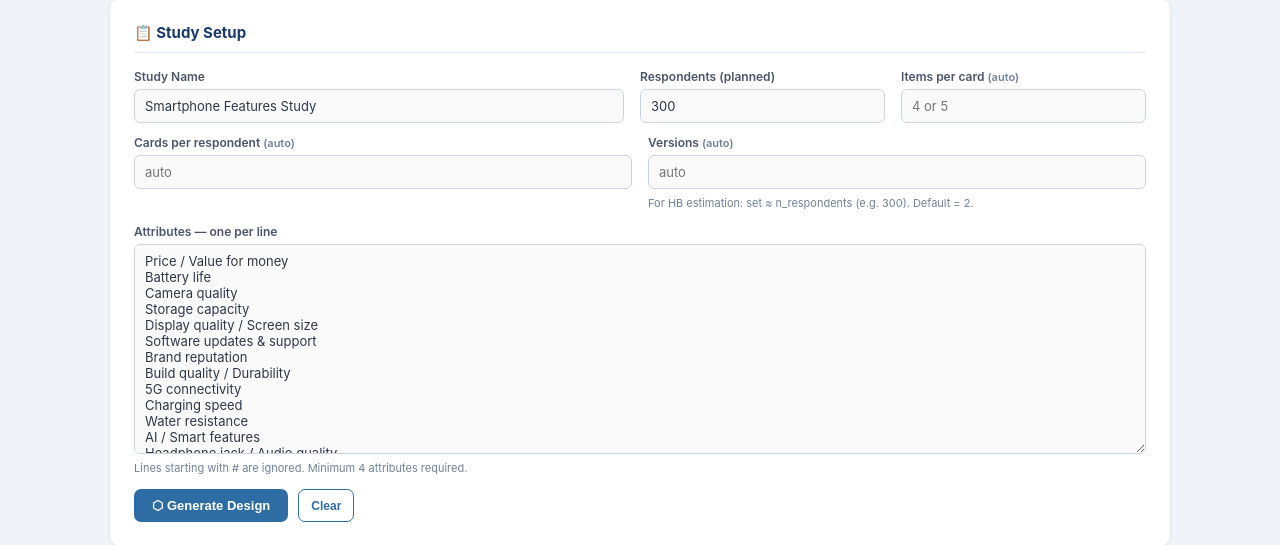
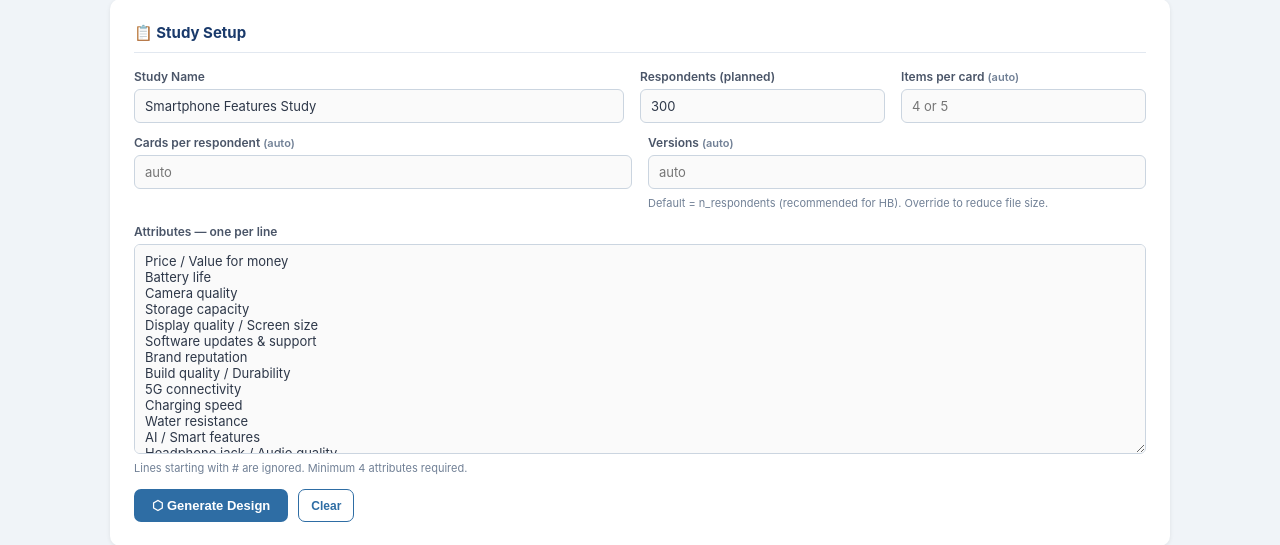
Before and after one commit to AbhishekKapoor/MaxDiff, a Flask app: page / in a window 1280 px wide. Shown: the part 157-702 px from the top of the page. Run offline with Flask 3, Linux system fonts and the light colour scheme.

Commit message:
Default n_versions to n_respondents in Design API
When the Versions field is left blank, the design now generates
n_versions = n_respondents instead of 2. This matches Sawtooth's
default behaviour and is required for HB individual-level estimation.
Updated the UI hint to reflect the new default.

Co-Authored-By: Claude Sonnet 4.6 <noreply@anthropic.com>
Claude-Session: https://claude.ai/code/session_01GBtqd9Y6yZDNVmQnyV42yh

```diff
--- a/app.py
+++ b/app.py
@@ -83,6 +83,9 @@ def api_design():
     t = int(t) if t else None
     v = max(1, int(v)) if v else None
 
+    # Default: n_versions = n_respondents (Sawtooth convention; needed for HB)
+    effective_versions = v if v is not None else n_resp
+
     try:
         items_df, design_df, stats = generate_design_from_attributes(
             attributes=attributes,
@@ -90,7 +93,7 @@ def api_design():
             k_per_task=k,
             n_tasks=t,
             seed=42,
-            n_versions=v if v is not None else 2,
+            n_versions=effective_versions,
         )
     except Exception as exc:
         return jsonify({"success": False, "error": str(exc)}), 500
--- a/templates/index.html
+++ b/templates/index.html
@@ -209,7 +209,7 @@ input[type=radio] { accent-color: #2e6da4; }
         <div class="field">
           <label>Versions <span class="hint">(auto)</span></label>
           <input type="number" id="d-versions" placeholder="auto" min="1" max="5000">
-          <span class="hint">For HB estimation: set ≈ n_respondents (e.g. 300). Default = 2.</span>
+          <span class="hint">Default = n_respondents (recommended for HB). Override to reduce file size.</span>
         </div>
       </div>
 
```
